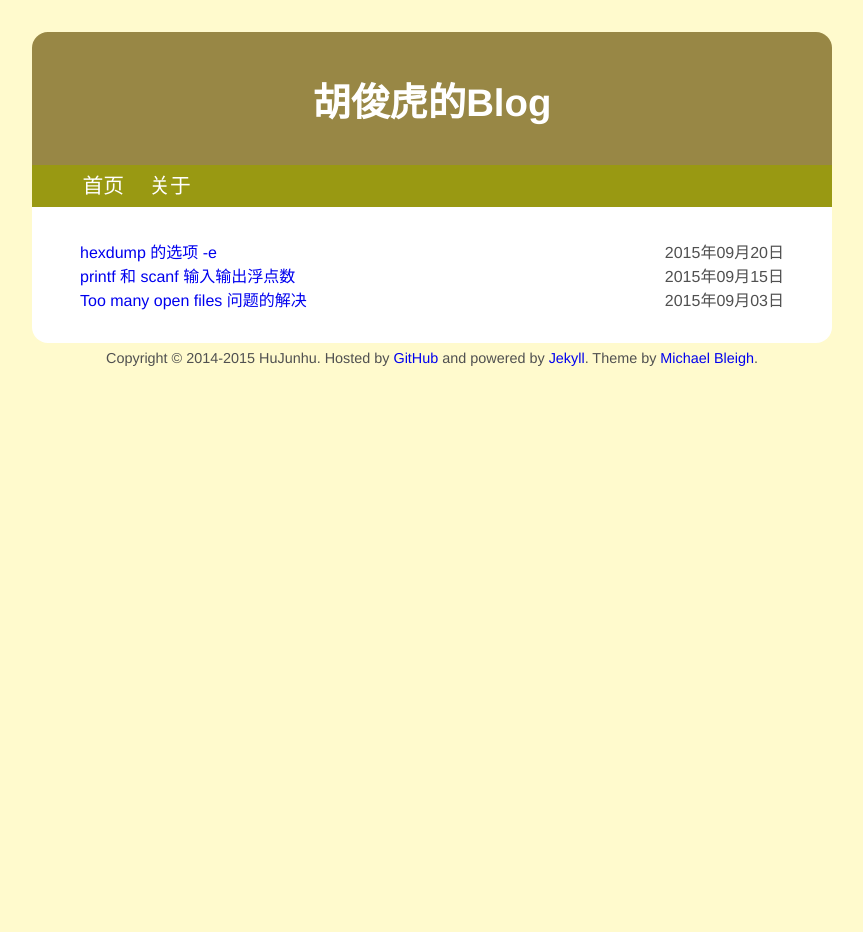
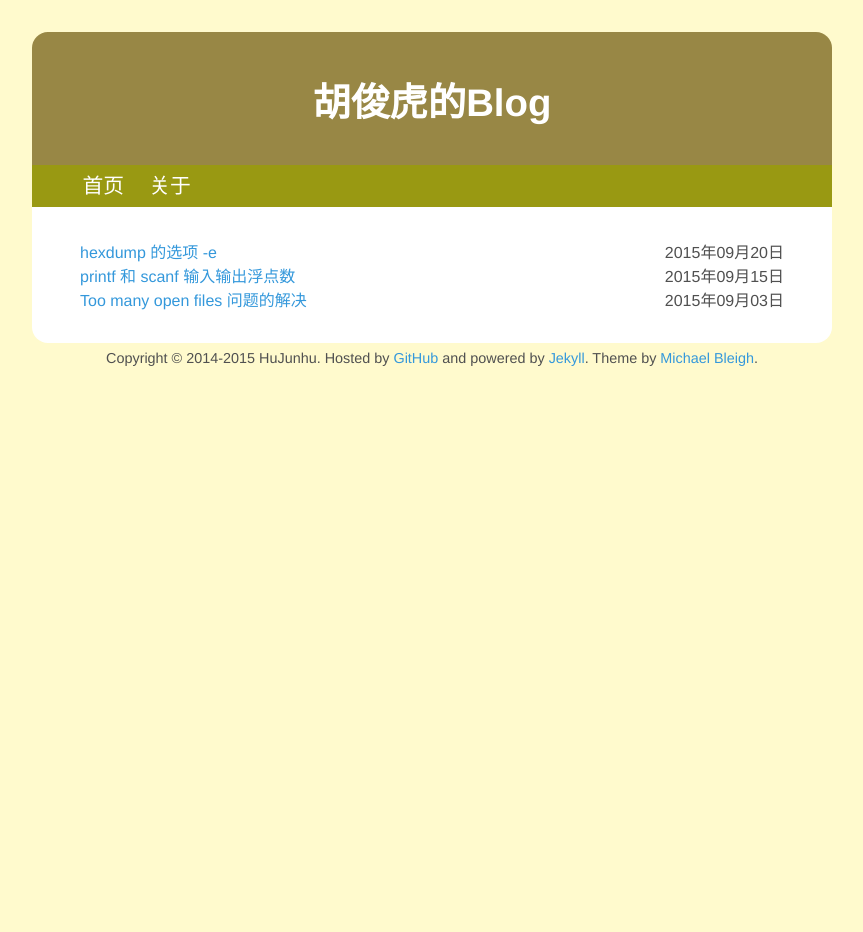
Before and after one commit to hujunhu/hujunhu.github.io, a Jekyll site: the page built from index.html, in a window 1280 px wide. Shown: the whole page, without its empty margins (208-1071 px from the left). Built offline with Jekyll 4.4.1, drawn with Linux system fonts in a browser that asks for light colours.

Commit message:
css style updated

```diff
--- a/css/all.css
+++ b/css/all.css
@@ -6,6 +6,10 @@ body {
   font-family: Helvetica,Arial,"Microsoft YaHei","微软雅黑",STXihei,"华文细黑",SimSun,"宋体",sans-serif;
   background: #FFFACD;
   color: #505050;
+}
+
+a, a:visited {
+  color: #3498DB;
 }
 
 a:link {
```
